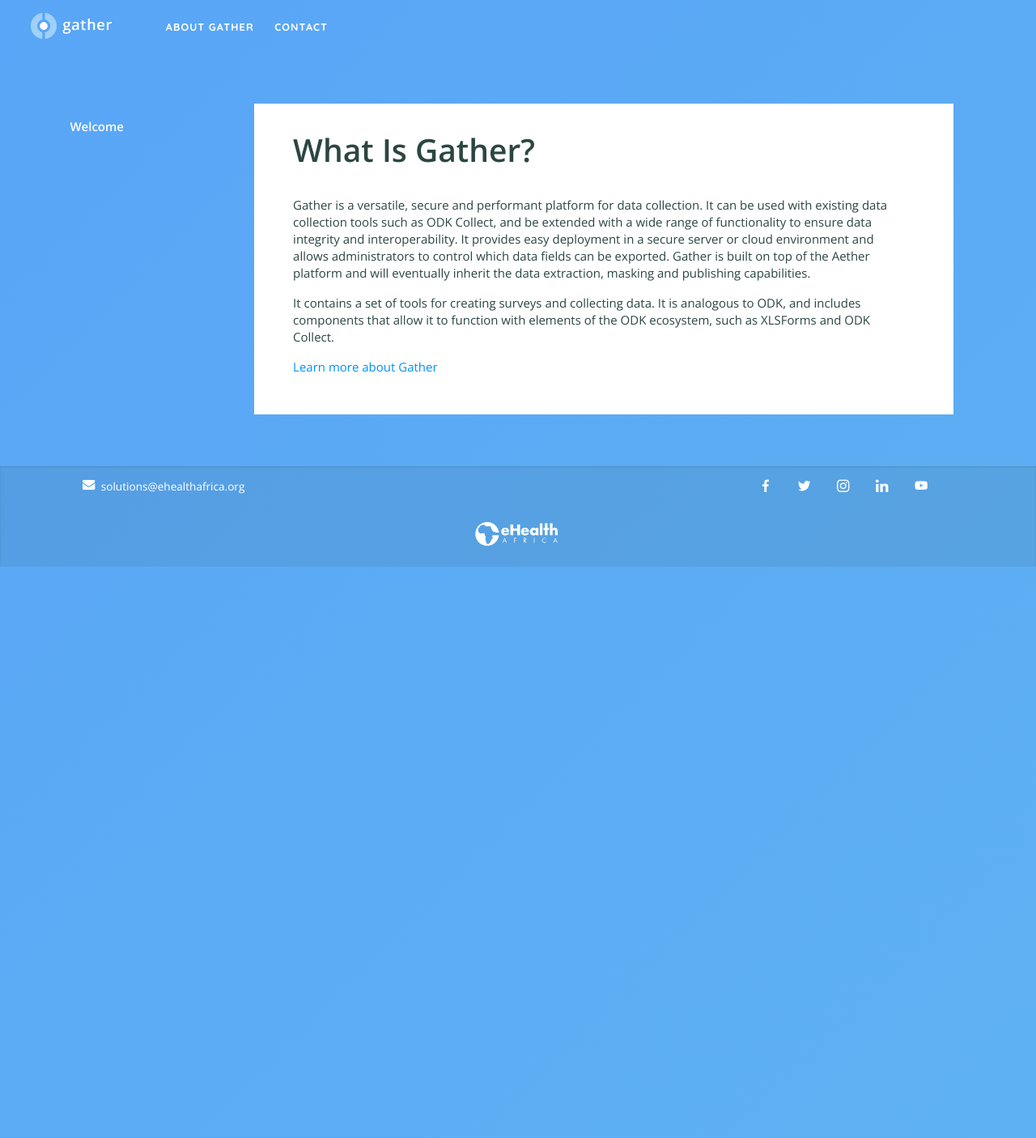
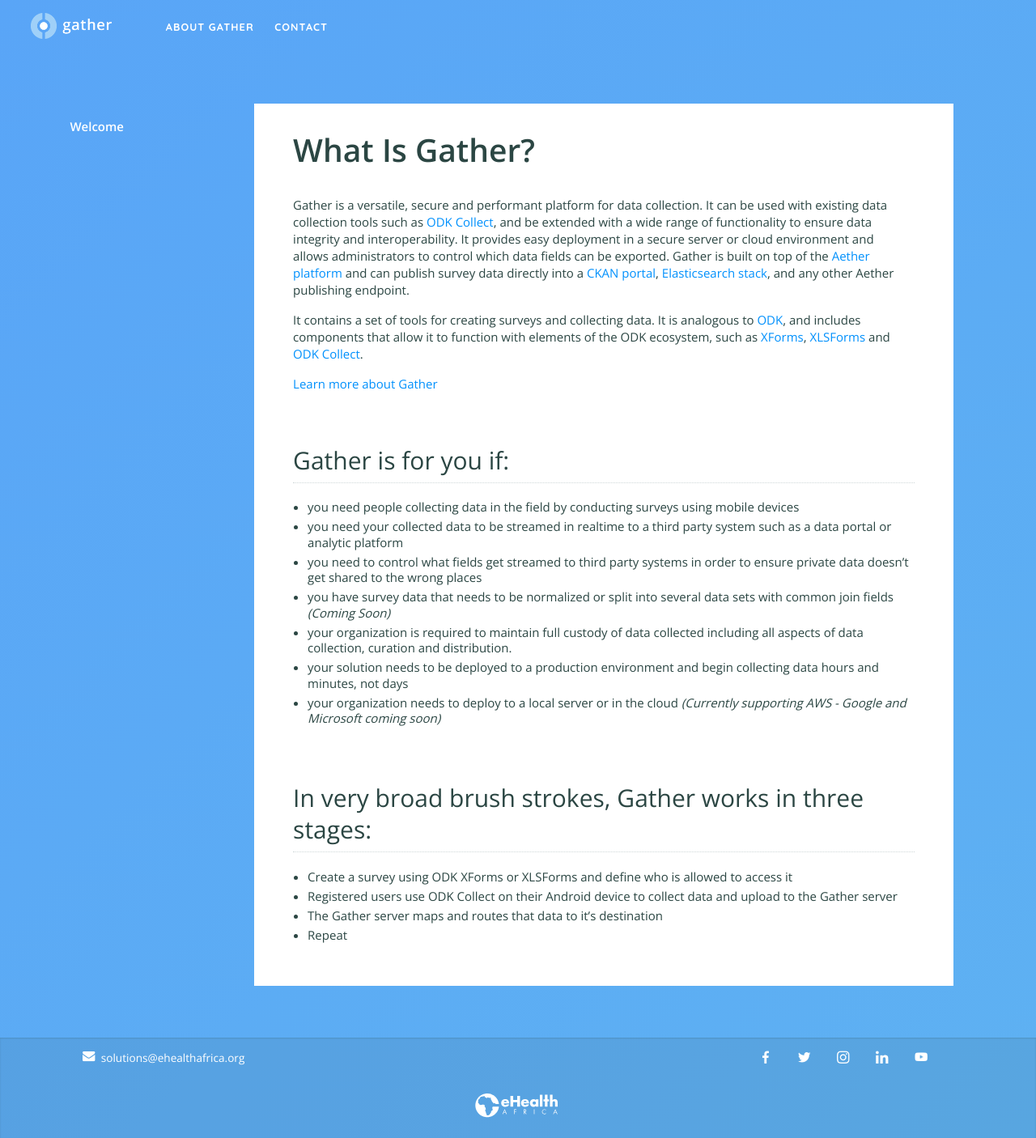
Before and after one commit to nixilla/gather, a Jekyll site: the page built from documentation/introduction/index.md, in a window 1280 px wide. Shown: the whole page at 81% size. Built offline with Jekyll 4.4.1, drawn with Linux system fonts in a browser that asks for light colours.

Commit message:
Update index.md

```diff
--- a/documentation/introduction/index.md
+++ b/documentation/introduction/index.md
@@ -5,8 +5,25 @@
 
 # What Is Gather?
 
-Gather is a versatile, secure and performant platform for data collection. It can be used with existing data collection tools such as ODK Collect, and be extended with a wide range of functionality to ensure data integrity and interoperability.  It provides easy deployment in a secure server or cloud environment and allows administrators to control which data fields can be exported. Gather is built on top of the Aether platform and will eventually inherit the data extraction, masking and publishing capabilities.
+Gather is a versatile, secure and performant platform for data collection. It can be used with existing data collection tools such as [ODK Collect](https://docs.opendatakit.org/collect-intro/), and be extended with a wide range of functionality to ensure data integrity and interoperability.  It provides easy deployment in a secure server or cloud environment and allows administrators to control which data fields can be exported. Gather is built on top of the [Aether platform](https://aether.ehealthafrica.org) and can publish survey data directly into a [CKAN portal](https://ckan.org/), [Elasticsearch stack](https://www.elastic.co/), and any other Aether publishing endpoint.
 
-It contains a set of tools for creating surveys and collecting data. It is analogous to ODK, and includes components that allow it to function with elements of the ODK ecosystem, such as XLSForms and ODK Collect.
+It contains a set of tools for creating surveys and collecting data. It is analogous to [ODK](https://opendatakit.org/), and includes components that allow it to function with elements of the ODK ecosystem, such as [XForms](https://docs.opendatakit.org/form-design-intro/), [XLSForms](https://docs.opendatakit.org/xlsform/) and [ODK Collect](https://docs.opendatakit.org/collect-intro/).
 
 [Learn more about Gather](https://docs.google.com/document/d/103qTvtmWkM9wq8AZmYWxZgVCSA8BsYZKQSG83btd7UA/preview)
+
+## Gather is for you if:
+
+- you need people collecting data in the field by conducting surveys using mobile devices
+- you need your collected data to be streamed in realtime to a third party system such as a data portal or analytic platform
+- you need to control what fields get streamed to third party systems in order to ensure private data doesn't get shared to the wrong places
+- you have survey data that needs to be normalized or split into several data sets with common join fields *(Coming Soon)*
+- your organization is required to maintain full custody of data collected including all aspects of data collection, curation and distribution.
+- your solution needs to be deployed to a production environment and begin collecting data hours and minutes, not days
+- your organization needs to deploy to a local server or in the cloud *(Currently supporting AWS - Google and Microsoft coming soon)*
+
+## In very broad brush strokes, Gather works in three stages:
+
+- Create a survey using ODK XForms or XLSForms and define who is allowed to access it
+- Registered users use ODK Collect on their Android device to collect data and upload to the Gather server
+- The Gather server maps and routes that data to it's destination
+- Repeat
```
